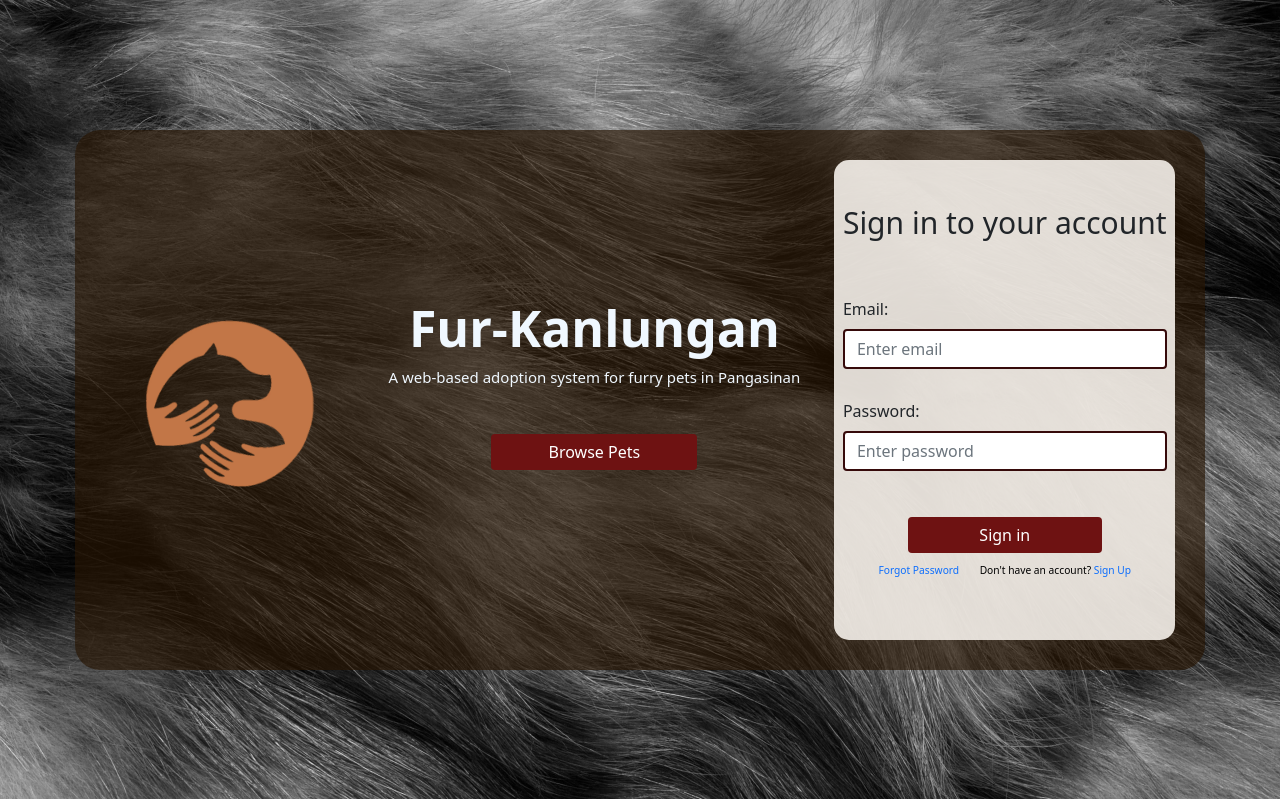
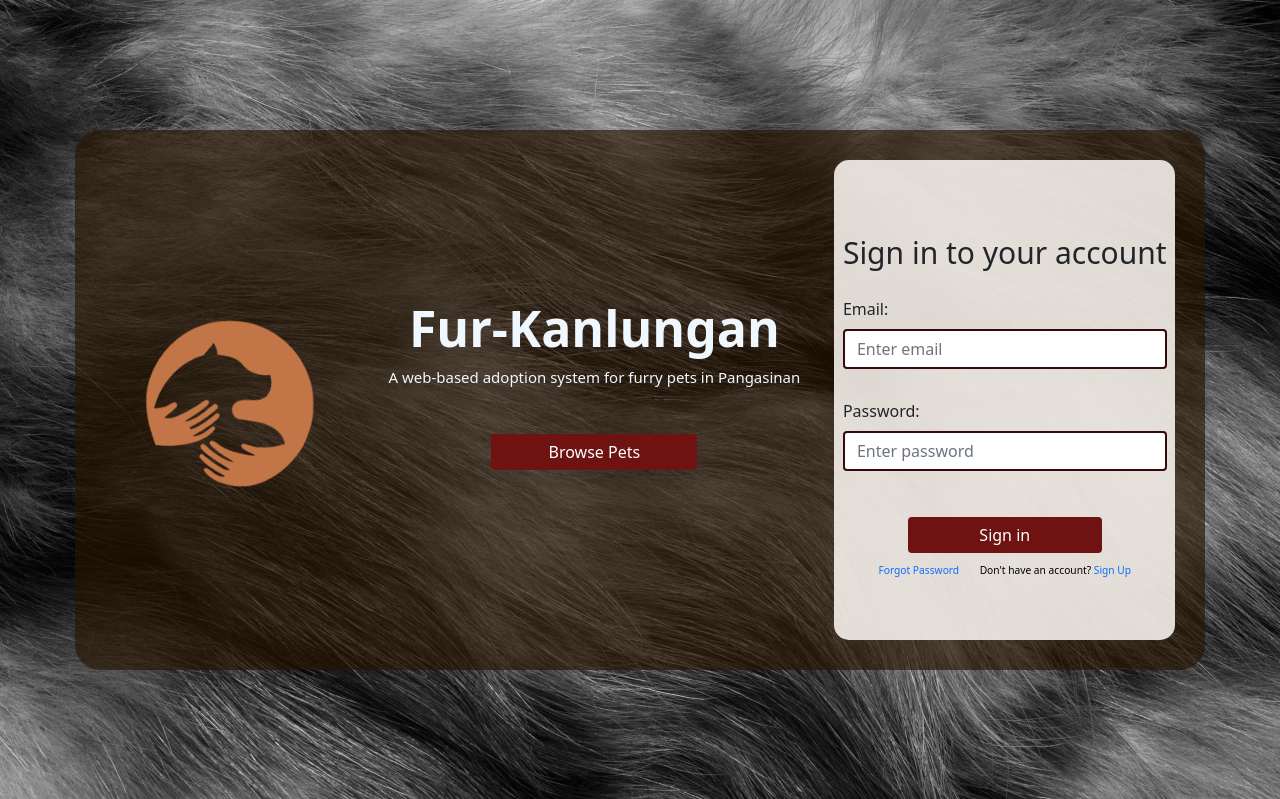
Before and after one commit to daryll-troy/fur-kanlungan, a PHP site: page / in a window 1280 px wide. Shown: the top 799 px of the page. Run offline with PHP 8.4, Linux system fonts and the light colour scheme.

Commit message:
working on responsiveness of login page

```diff
--- a/css/index.css
+++ b/css/index.css
@@ -51,6 +51,12 @@ p {
     padding: 0px;
     border-radius: 15px;
     overflow: auto;
+}
+
+/* move .login h4 below to add more space on its top side*/
+.login h4 {
+    position: relative;
+    top: 1em;
 }
 
 .browse-pets {
@@ -112,24 +118,28 @@ p {
 }
 
 /* Put in single line the forget password and sign up links*/
-.signup{
-    display:flex;
+.signup {
+    display: flex;
     justify-content: center;
 
 }
+
 /* adjust the font-sizes of forget password and sign up links*/
-.signup p{
+.signup p {
     font-size: 0.8vw;
-   margin-top: 1em;
+    margin-top: 1em;
 }
-  /* remove the underline in the link */
-.signup a{
+
+/* remove the underline in the link */
+.signup a {
     text-decoration: none;
 }
-.signup p:nth-child(1){
+
+.signup p:nth-child(1) {
     margin-right: 2em;
 }
-.signup p:nth-child(2){
+
+.signup p:nth-child(2) {
     color: black;
 }
 
@@ -155,6 +165,10 @@ p {
         margin-top: 20px;
         margin-bottom: 20px;
     }
+   /* change .login h4 to static again to remove the relative position*/
+    .login h4{
+        position:static;
+         }
 }
 
 /* MQ between 960px and 1580px */
```
